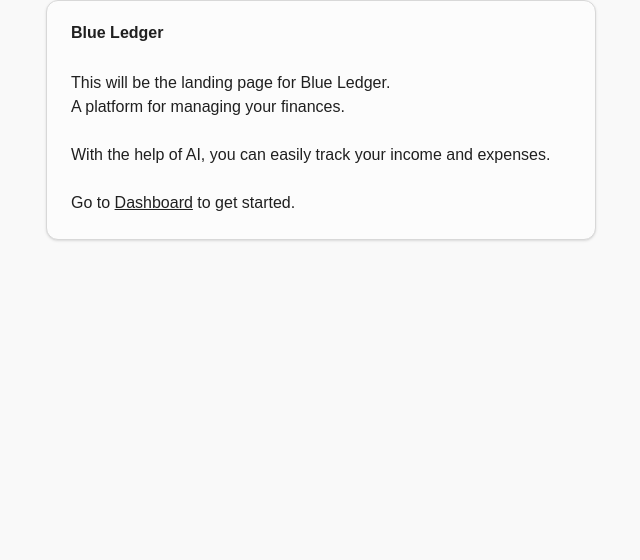
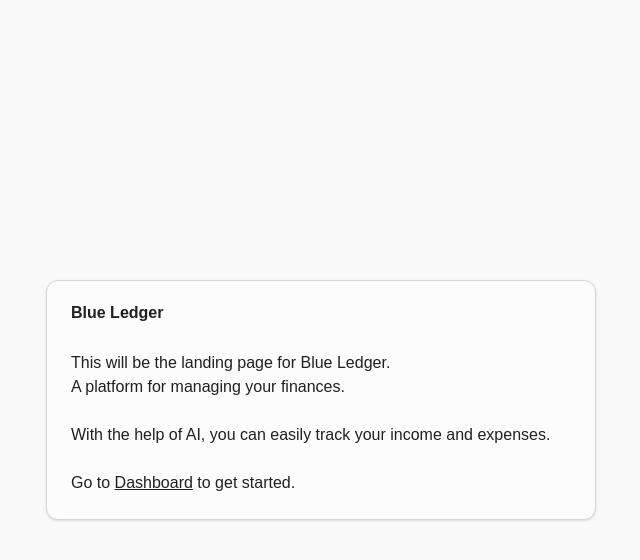
Before and after one commit to joaoc-dev/blueledger, a Next.js app in the folder blueledger-webapp/: page / in a window 1280 px wide. Shown: the top 560 px of the page, without its empty margins (319-959 px from the left). Built offline with nearby package versions, Linux system fonts and the light colour scheme.

Commit message:
feat(dashboard/page.tsx): add dashboard page

```diff
--- /dev/null
+++ b/blueledger-webapp/app/(auth)/dashboard/page.tsx
@@ -0,0 +1,5 @@
+const DashboardPage = () => {
+  return <div className="text-center">Dashboard</div>;
+};
+
+export default DashboardPage;
--- a/blueledger-webapp/app/page.tsx
+++ b/blueledger-webapp/app/page.tsx
@@ -3,6 +3,7 @@
 
 export default function Home() {
   return (
+    <main className="flex justify-center items-center h-screen">
       <Card className="w-[550px] mx-auto">
         <CardHeader>
           <CardTitle>Blue Ledger</CardTitle>
@@ -17,12 +18,13 @@
           <br />
           <p>
             Go to{' '}
-          <Link href="/expenses" className="underline">
+            <Link href="/dashboard" className="underline">
               Dashboard
             </Link>{' '}
             to get started.
           </p>
         </CardContent>
       </Card>
+    </main>
   );
 }
```
Lines whose indentation alone changed are shown as unchanged.
